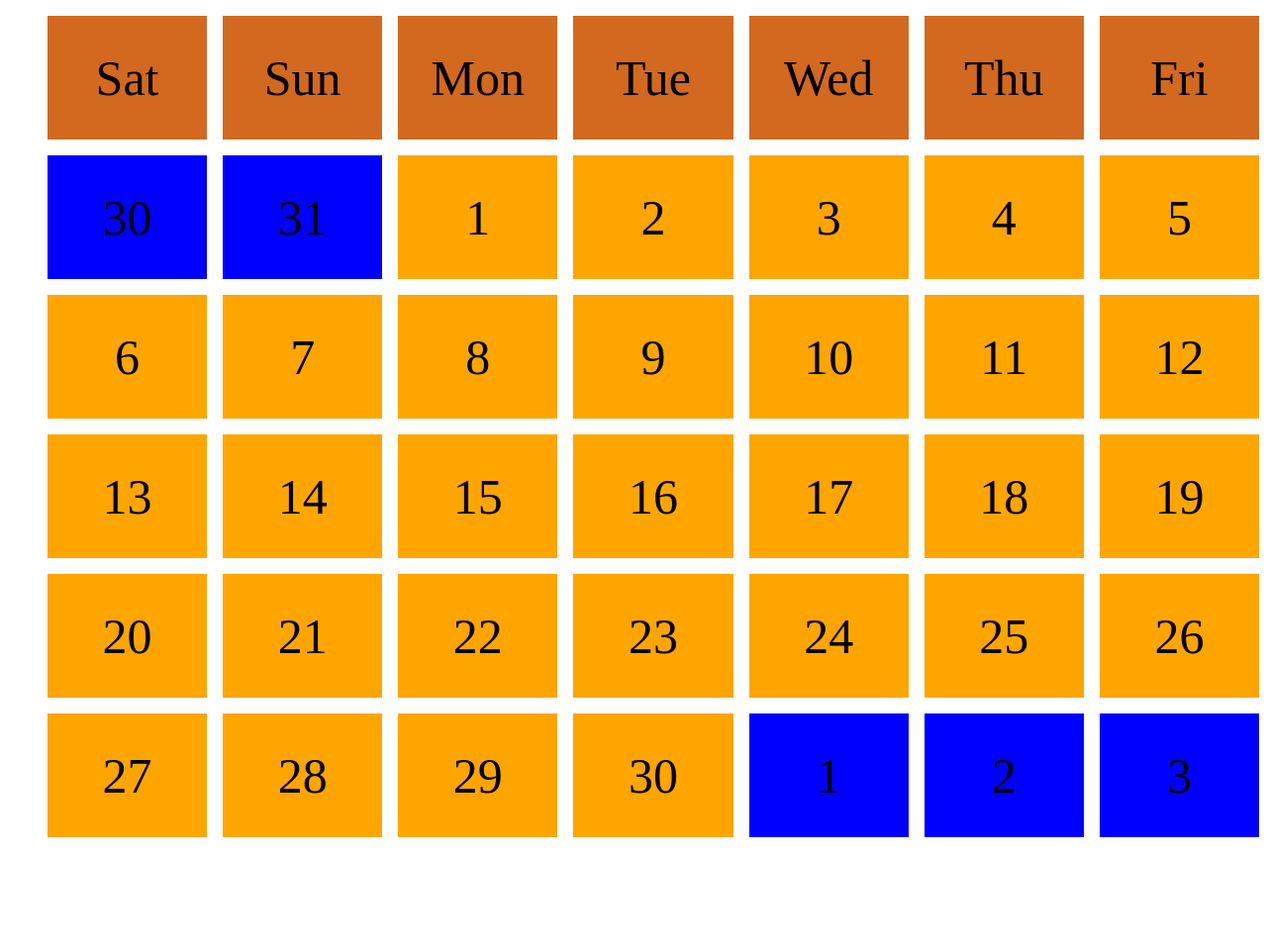
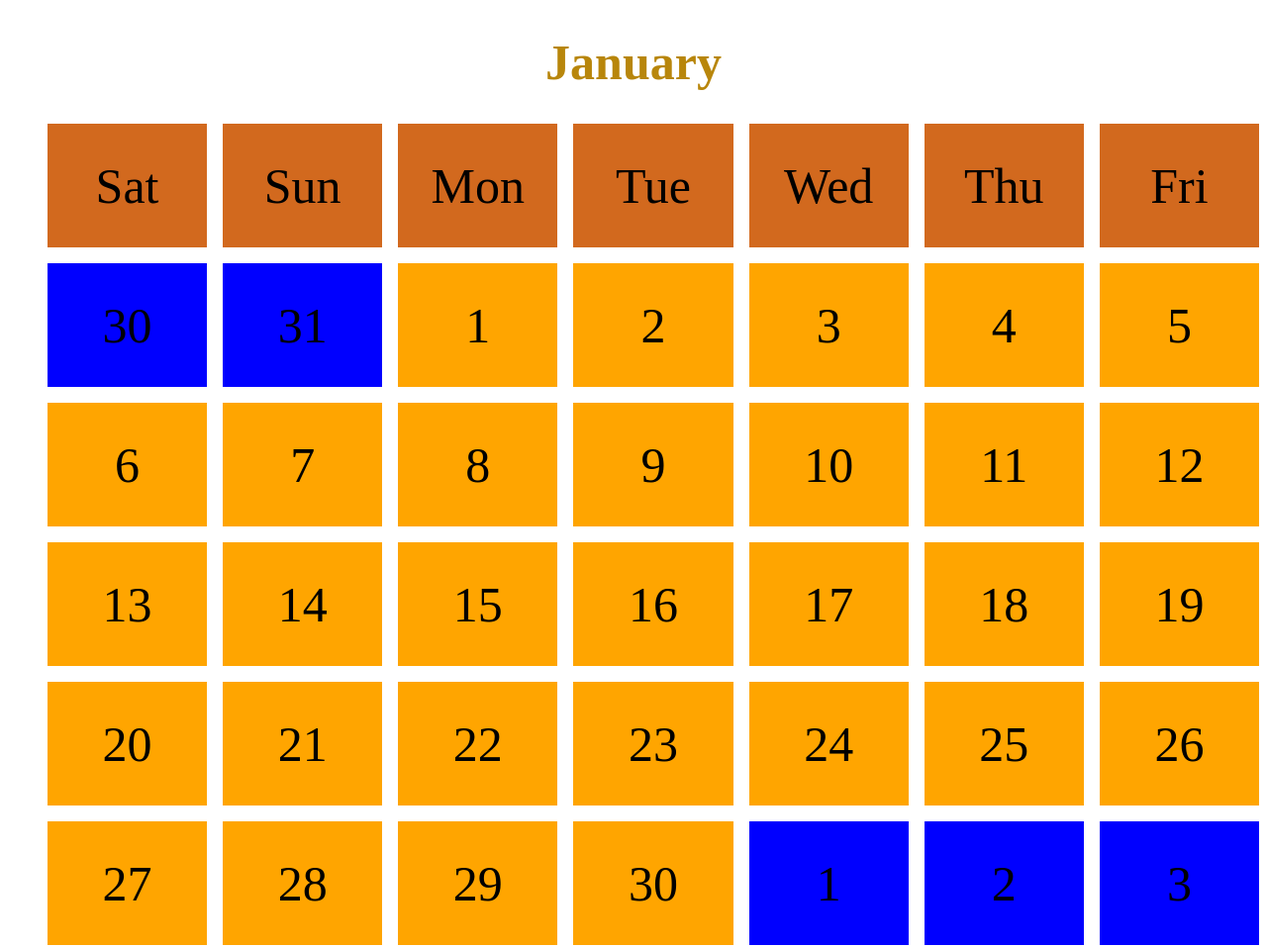
Before and after one commit to itsmeruhul/web-dev-component, a plain HTML site: page calender.html in a window 1280 px wide. Shown: the whole page at 99% size. Before the commit the page ends 862 px from the top, so only its background shows below. Drawn offline with Linux system fonts and the light colour scheme.

Commit message:
add month in calender

```diff
--- a/calender.html
+++ b/calender.html
@@ -28,11 +28,18 @@
         .day{
             background-color: chocolate !important;
         }
+        .month{
+            text-align: center;
+            color: darkgoldenrod;
+            font-size: 50px;
+        }
 
 
     </style>
 </head>
 <body>
+        <h1 class="month">January</h1>
+
     <div class="calender">
         <ul>
             <li class="day">Sat</li>
```
